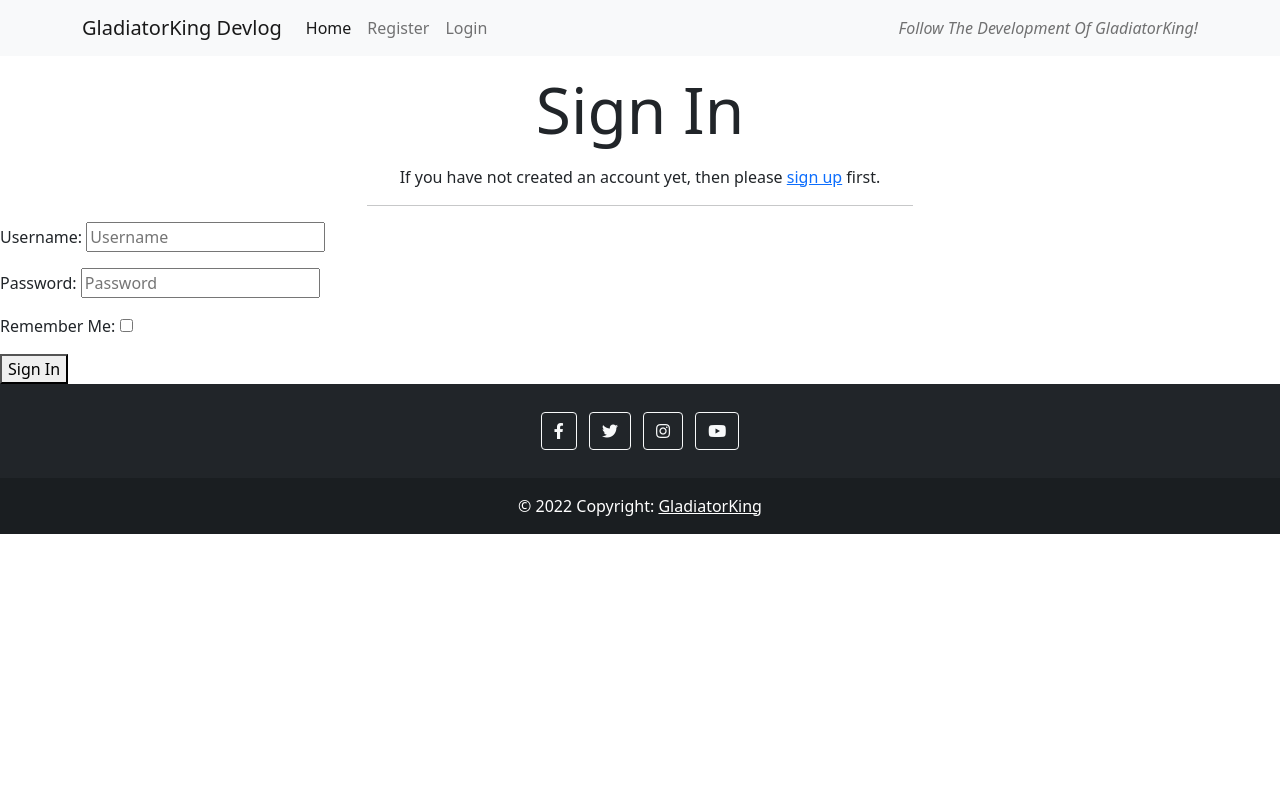
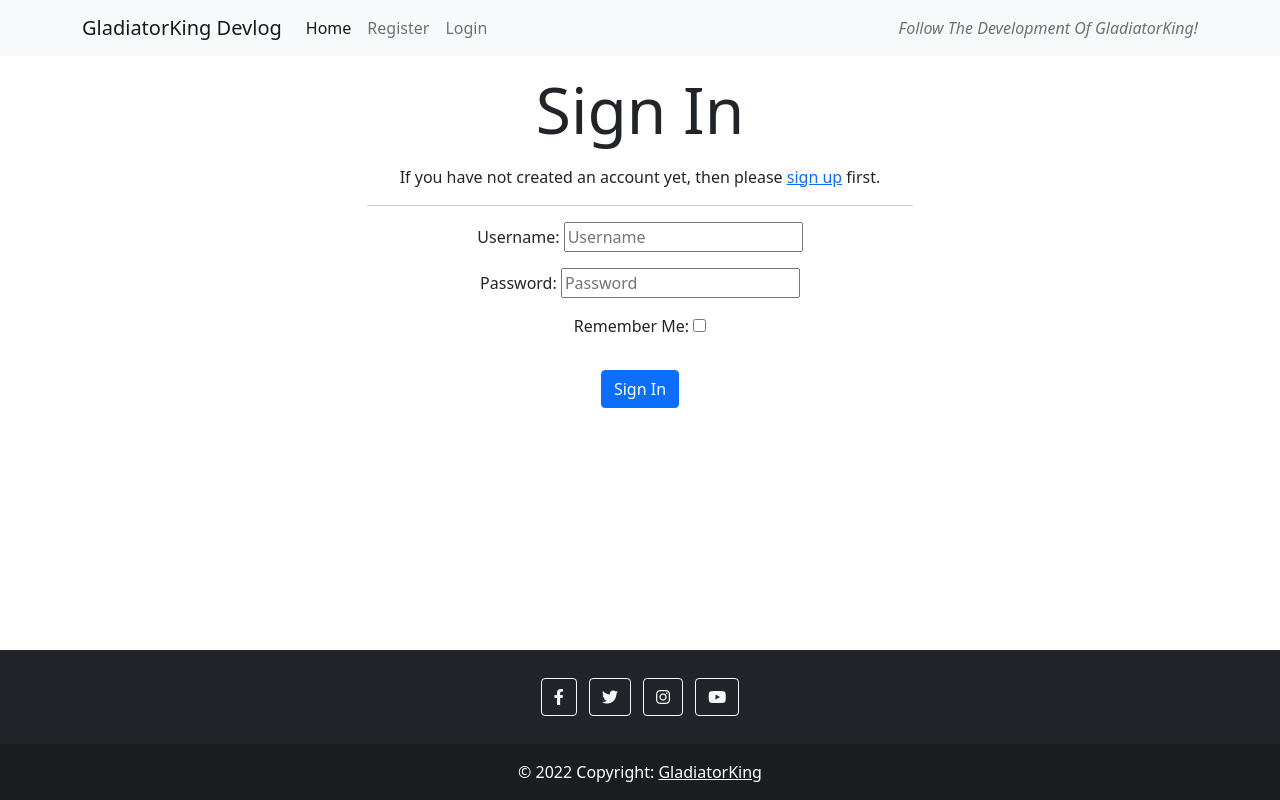
Before and after one commit to Code-Institute-Submissions/DanJtl-gladiatorking-devlog_AprResub, a Django app: page /accounts/login/ in a window 1280 px wide. Run offline with Django 3.2, Linux system fonts and the light colour scheme; some libraries are stand-ins or nearby versions.

Commit message:
add structure and design in login.html

```diff
--- a/templates/account/login.html
+++ b/templates/account/login.html
@@ -16,18 +16,18 @@
         <hr>
     </div>
   </div>
-</div>
 
-
-
-
+  <div class="row d-flex justify-content-center text-center">
+    <div class="col-md-5">
       <form class="login" method="POST" action="{% url 'account_login' %}">
         {% csrf_token %}
         {{ form.as_p }}
         {% if redirect_field_value %}
         <input type="hidden" name="{{ redirect_field_name }}" value="{{ redirect_field_value }}" />
         {% endif %}
-  <button class="primaryAction" type="submit">{% trans "Sign In" %}</button>
+        <button class="primaryAction btn btn-primary m-3" type="submit">{% trans "Sign In" %}</button>
       </form>
-
+    </div>
+  </div>
+</div>
 {% endblock %}
--- a/templates/base.html
+++ b/templates/base.html
@@ -20,7 +20,7 @@
     <!-- CSS -->
     <link rel="stylesheet" href="{% static 'css/style.css' %}">
 </head>
-<body>
+<body class="d-flex flex-column min-vh-100">
     <!-- Navbar-->
     <section>
         <nav class="navbar navbar-expand-lg navbar-light bg-light">
@@ -62,7 +62,7 @@
     </section>
 
     <!-- Footer-->
-    <footer class="bg-dark text-center text-white">
+    <footer class="bg-dark text-center text-white mt-auto">
       <div class="container p-4 pb-0">
 
         <!-- Social media -->
--- a/templates/index.html
+++ b/templates/index.html
@@ -49,7 +49,7 @@
                     </div>
                 </div>
             </article>
-            {% if forloop.counter|divisibleby:3 %}
+            {% if forloop.counter|divisibleby:1 %}
         </div>
         <div class="row">
             {% endif %}
```
Lines whose indentation alone changed are shown as unchanged.
